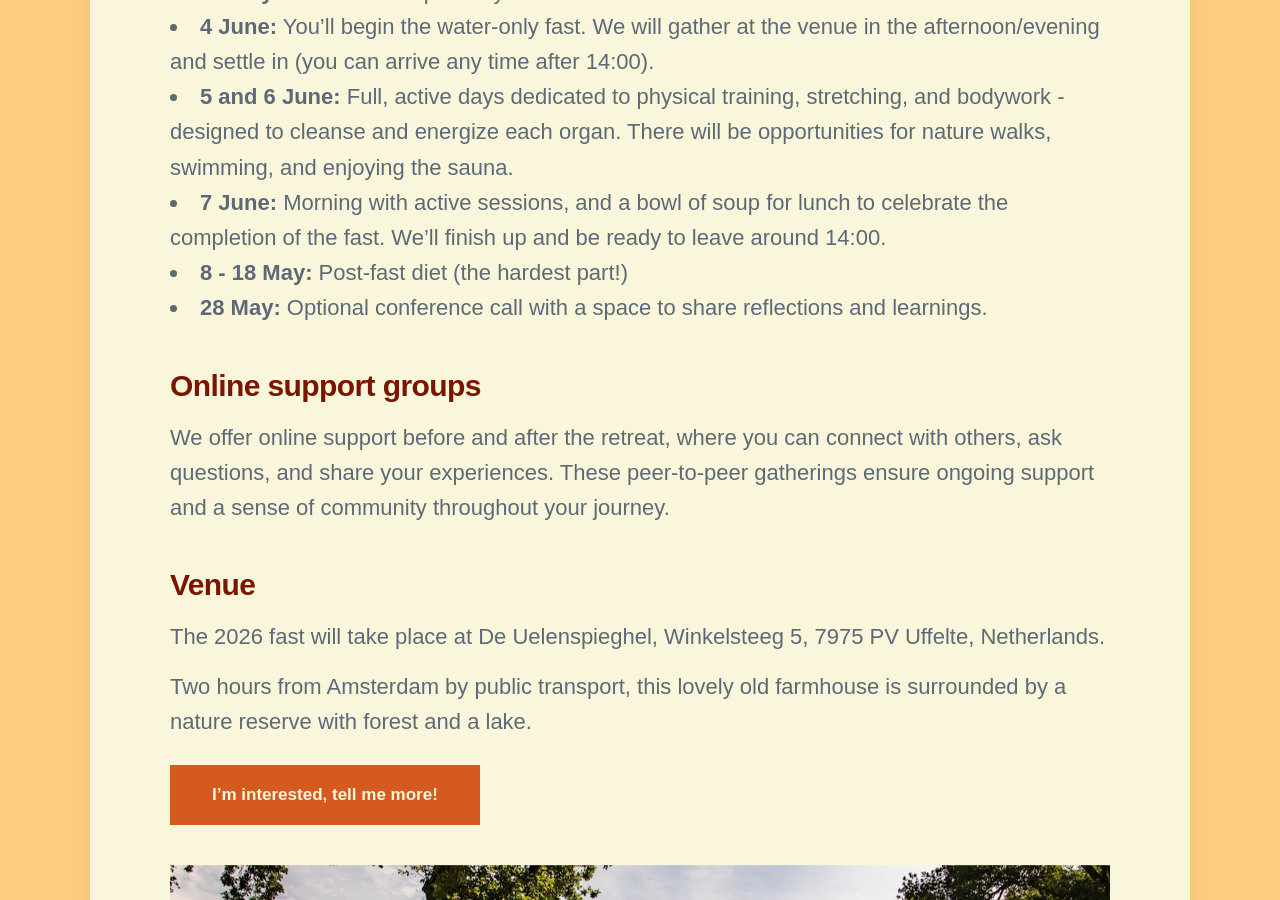
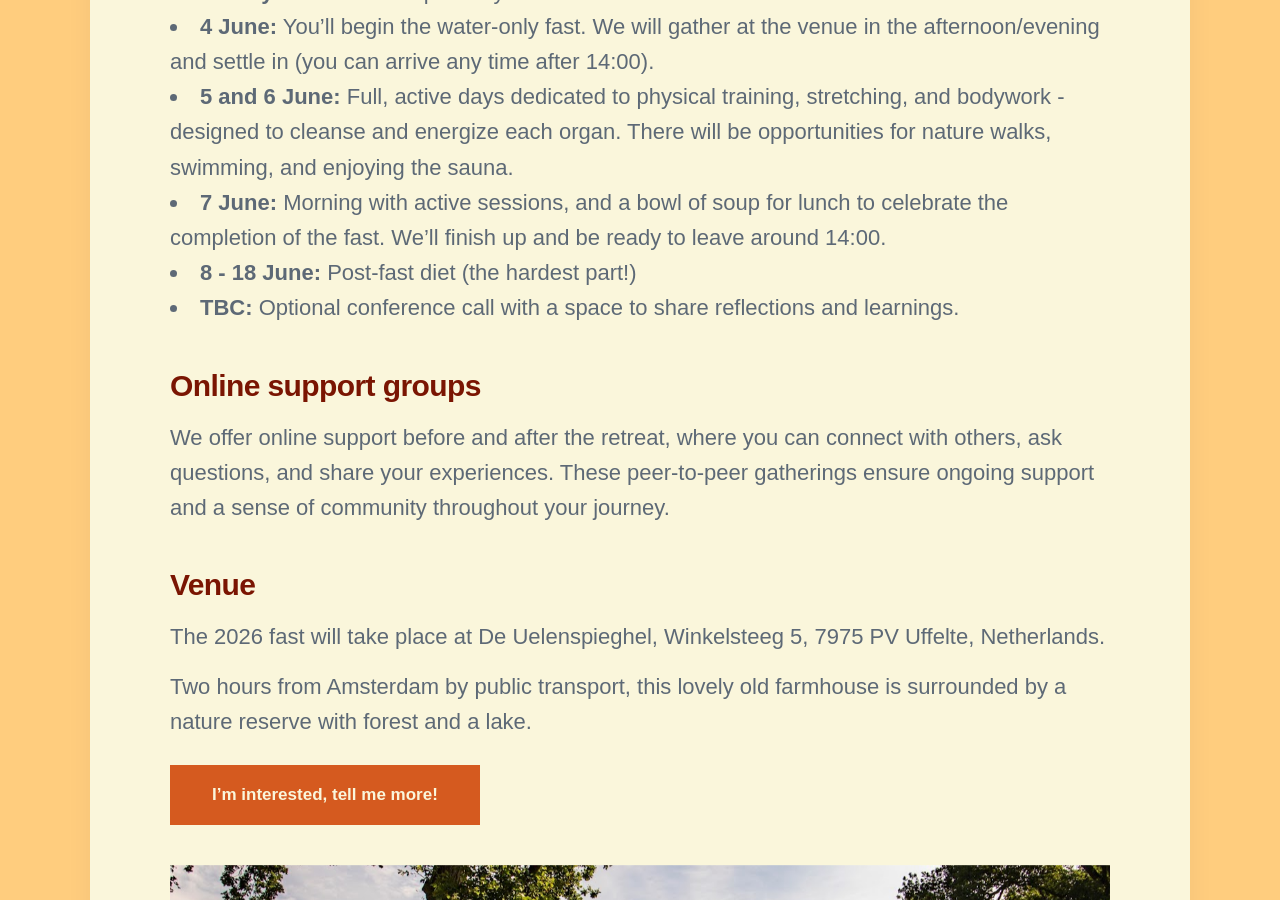
Before and after one commit to threekeytherapy/threekeytherapy.com, a Jekyll site: the page built from _workshops/fast-retreat.md, in a window 1280 px wide and 900 px high, scrolled down 3581 px. Built offline with Jekyll 4.4.1, drawn with Linux system fonts in a browser that asks for light colours; nearby versions of some CDN libraries; some web fonts are replaced.

Commit message:
fix bug in dates

```diff
--- a/_workshops/fast-retreat.md
+++ b/_workshops/fast-retreat.md
@@ -76,8 +76,8 @@ On the final day, we will break the fast together with a nourishing bowl of soup
 - **4 June:** You'll begin the water-only fast. We will gather at the venue in the afternoon/evening and settle in (you can arrive any time after 14:00).
 - **5 and 6 June:** Full, active days dedicated to physical training, stretching, and bodywork - designed to cleanse and energize each organ. There will be opportunities for nature walks, swimming, and enjoying the sauna.
 - **7 June:** Morning with active sessions, and a bowl of soup for lunch to celebrate the completion of the fast. We'll finish up and be ready to leave around 14:00.
-- **8 - 18 May:** Post-fast diet  (the hardest part!)
-- **28 May:** Optional conference call with a space to share reflections and learnings.
+- **8 - 18 June:** Post-fast diet  (the hardest part!)
+- **TBC:** Optional conference call with a space to share reflections and learnings.
 
 ### Online support groups
 
```
